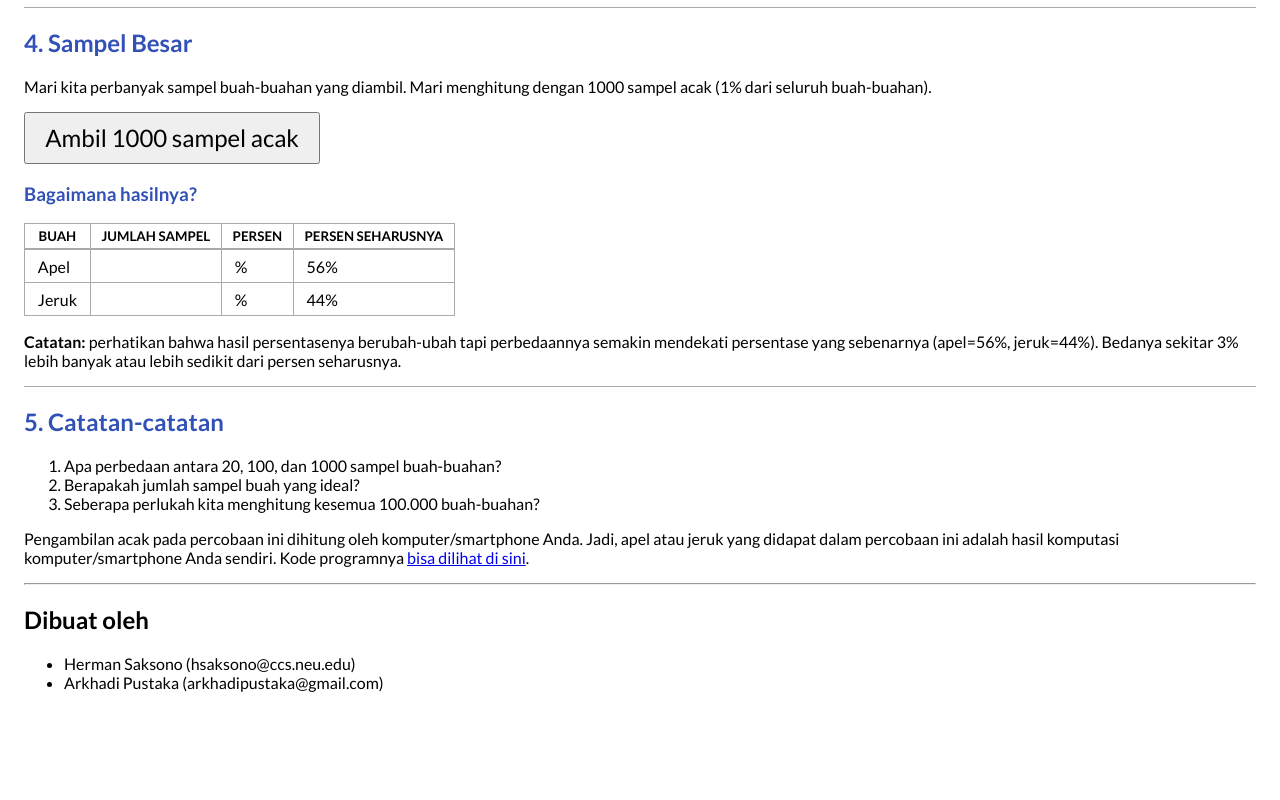
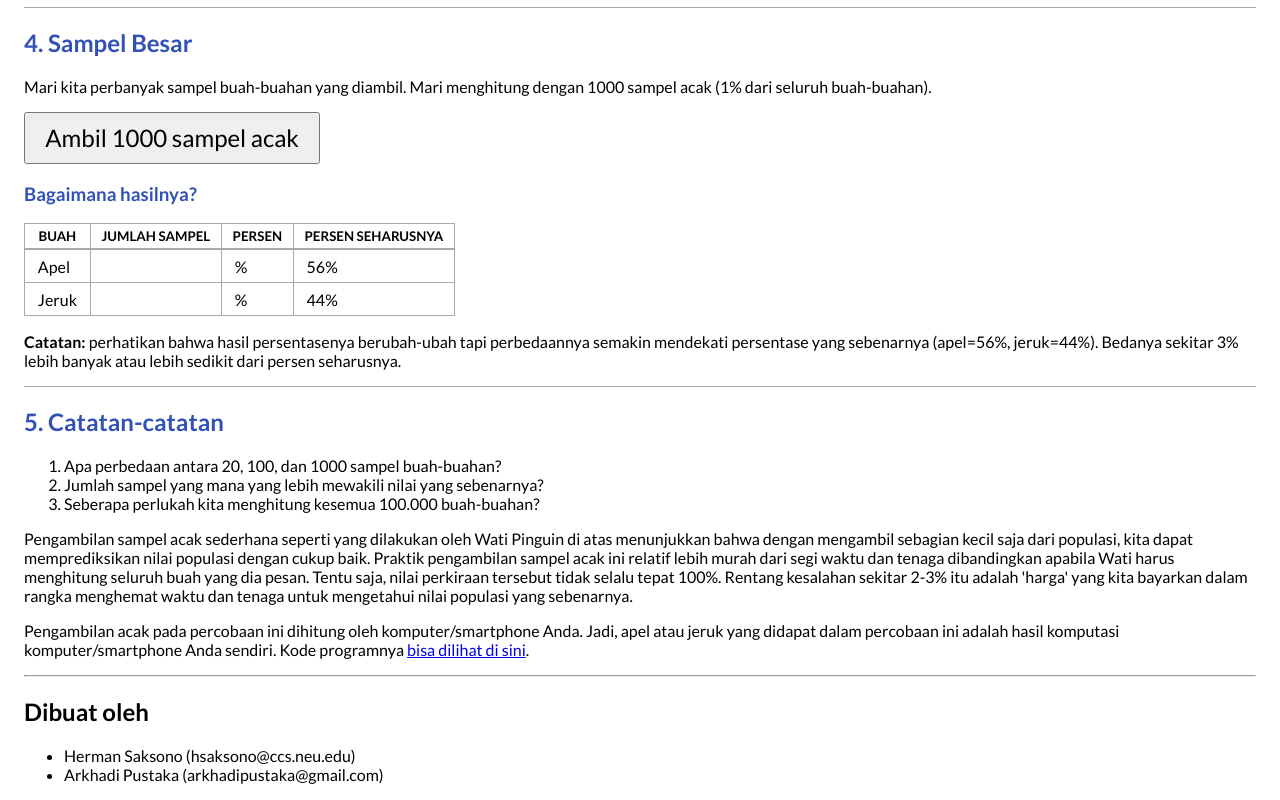
Before and after one commit to hermansaksono/random_sampling, an Angular app: page /simple_random in a window 1280 px wide. Shown: the part 1466-2266 px from the top of the page. Before the commit the page ends 2174 px from the top, so only its background shows below. Built offline with nearby package versions, Linux system fonts and the light colour scheme.

Commit message:
Update simple-random.component.html
reframed the question. Line 156
added paragraf Line 160

```diff
--- a/src/app/simple-random/simple-random.component.html
+++ b/src/app/simple-random/simple-random.component.html
@@ -153,9 +153,12 @@
 <h2>5. Catatan-catatan</h2>
 <ol>
   <li>Apa perbedaan antara 20, 100, dan 1000 sampel buah-buahan?</li>
-  <li>Berapakah jumlah sampel buah yang ideal?</li>
+  <li>Jumlah sampel yang mana yang lebih mewakili nilai yang sebenarnya?</li>
   <li>Seberapa perlukah kita menghitung kesemua 100.000 buah-buahan?</li>
 </ol>
+<p>
+  Pengambilan sampel acak sederhana seperti yang dilakukan oleh Wati Pinguin di atas menunjukkan bahwa dengan mengambil sebagian kecil saja dari populasi, kita dapat memprediksikan nilai populasi dengan cukup baik. Praktik pengambilan sampel acak ini relatif lebih murah dari segi waktu dan tenaga dibandingkan apabila Wati harus menghitung seluruh buah yang dia pesan. Tentu saja, nilai perkiraan tersebut tidak selalu tepat 100%. Rentang kesalahan sekitar 2-3% itu adalah 'harga' yang kita bayarkan dalam rangka menghemat waktu dan tenaga untuk mengetahui nilai populasi yang sebenarnya.
+</p>
 <p>
   Pengambilan acak pada percobaan ini dihitung oleh komputer/smartphone Anda. Jadi, apel atau jeruk yang didapat
   dalam percobaan ini adalah hasil komputasi komputer/smartphone Anda sendiri. Kode programnya
```
